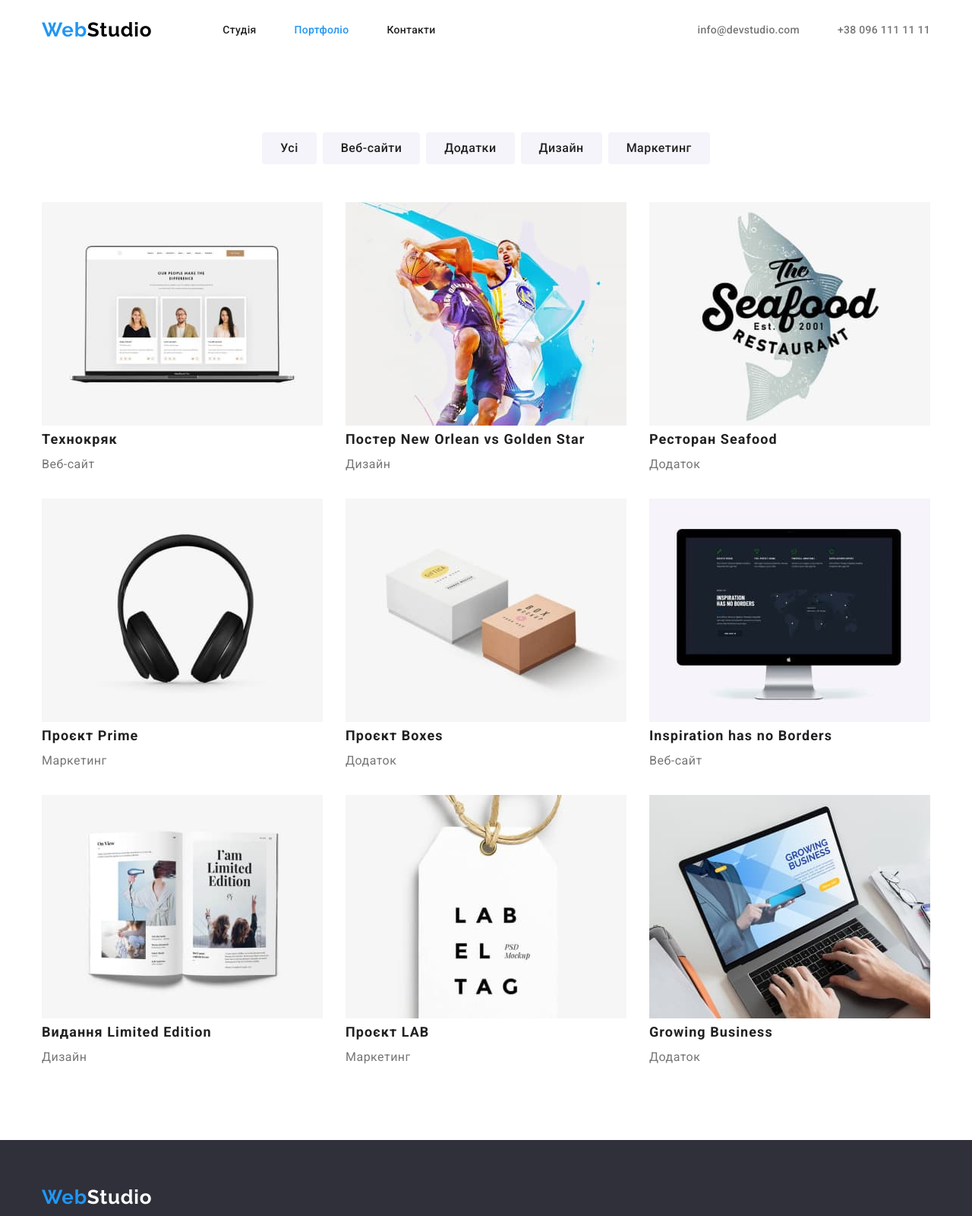
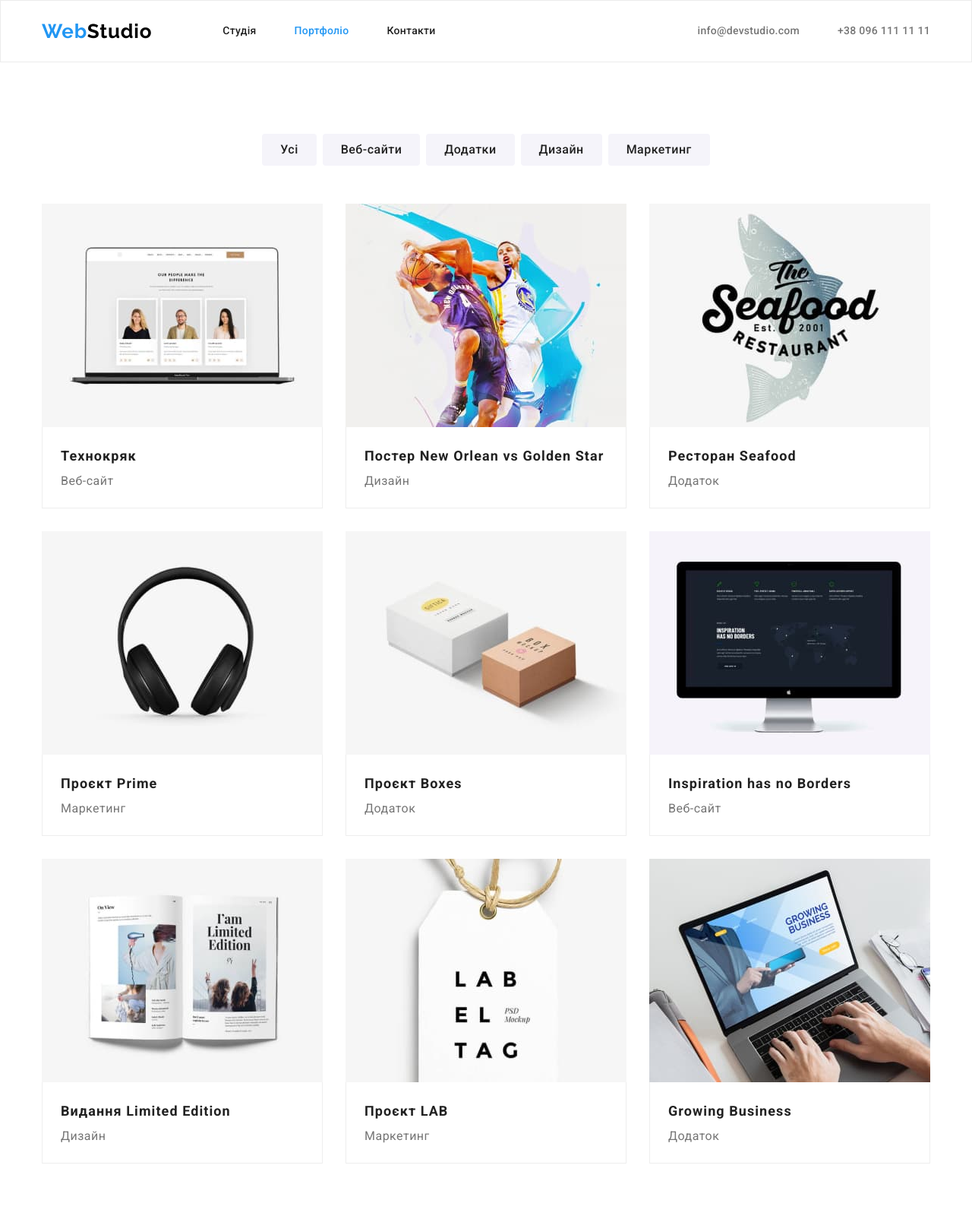
Before and after one commit to AlexanderShevchenko112/goit-markup-hw-03, a plain HTML site: page portfolio.html in a window 1280 px wide. Shown: the top 1600 px of the page at 76% size. Drawn offline with nearby package versions, Linux system fonts and the light colour scheme.

Commit message:
допрацював ДЗ

```diff
--- a/css/styles.css
+++ b/css/styles.css
@@ -7,6 +7,8 @@
   --bgc: #2f303a;
   --contacts-color: rgba(255, 255, 255, 0.6);
   --filter-btn-bgc: #f5f4fa;
+  --header-border-color: #ececec;
+  --item-block-border: #eeeeee;
 }
 
 body {
@@ -55,8 +57,7 @@ img {
 }
 
 .header {
-  padding-top: 24px;
-  padding-bottom: 25px;
+  border: 1px solid var(--header-border-color);
 }
 
 .header-list {
@@ -95,11 +96,14 @@ img {
 }
 
 .header-link {
+  display: block;
   font-weight: 500;
   font-size: 14px;
   line-height: 1.14;
   letter-spacing: 0.02em;
   color: var(--title-color);
+  padding-top: 32px;
+  padding-bottom: 32px;
 }
 
 .header-link:hover,
@@ -108,21 +112,27 @@ img {
 }
 
 .header-tel {
+  display: block;
   font-weight: 500;
   font-size: 14px;
   line-height: 1.14;
   letter-spacing: 0.02em;
   color: var(--text-color);
   text-decoration: none;
+  padding-top: 32px;
+  padding-bottom: 32px;
 }
 
 .header-mail {
+  display: block;
   font-weight: 500;
   font-size: 14px;
   line-height: 1.14;
   letter-spacing: 0.02em;
   color: var(--text-color);
   text-decoration: none;
+  padding-top: 32px;
+  padding-bottom: 32px;
 }
 
 .header-mail:hover,
@@ -267,7 +277,6 @@ img {
   line-height: 1.19;
   letter-spacing: 0.03em;
   color: var(--title-color);
-  margin-top: 30px;
 }
 
 .team-member-position {
@@ -275,6 +284,12 @@ img {
   line-height: 1.19;
   letter-spacing: 0.03em;
   margin-top: 10px;
+}
+
+.team-block {
+  padding-top: 30px;
+  padding-bottom: 30px;
+  text-align: center;
 }
 
 .footer {
@@ -293,7 +308,9 @@ img {
   color: var(--first-color);
   margin-bottom: 20px;
 }
-
+.adress {
+  margin-bottom: 9px;
+}
 .adress-item {
   display: block;
   font-style: normal;
@@ -301,7 +318,6 @@ img {
   line-height: 1.71;
   letter-spacing: 0.03em;
   color: var(--first-color);
-  margin-bottom: 9px;
 }
 
 .adress-item:hover,
@@ -318,9 +334,12 @@ img {
   color: var(--contacts-color);
 }
 
+.footer-item-mail {
+  margin-bottom: 9px;
+}
+
 .footer-mail {
   display: block;
-  margin-bottom: 9px;
 }
 
 .footer-mail:hover,
@@ -337,6 +356,7 @@ img {
   display: flex;
   gap: 8px;
   justify-content: center;
+  margin-bottom: 50px;
 }
 
 .filter-btn {
@@ -352,7 +372,6 @@ img {
   border-color: transparent;
   border-radius: 4px;
   padding: 6px 22px;
-  margin-bottom: 50px;
 }
 
 .filter-btn:hover,
@@ -381,3 +400,9 @@ img {
   letter-spacing: 0.03em;
   color: var(--text-color);
 }
+.item-block {
+  padding: 20px 24px;
+  border-bottom: 1px solid var(--item-block-border);
+  border-left: 1px solid var(--item-block-border);
+  border-right: 1px solid var(--item-block-border);
+}
--- a/portfolio.html
+++ b/portfolio.html
@@ -65,8 +65,10 @@
                 width="370"
                 height="294"
               />
+              <div class="item-block">
                 <h2 class="content-title">Технокряк</h2>
                 <p class="content-text">Веб-сайт</p>
+              </div>
             </a>
           </li>
           <li class="content-item">
@@ -77,8 +79,10 @@
                 width="370"
                 height="294"
               />
+              <div class="item-block">
                 <h2 class="content-title">Постер New Orlean vs Golden Star</h2>
                 <p class="content-text">Дизайн</p>
+              </div>
             </a>
           </li>
           <li class="content-item">
@@ -89,8 +93,10 @@
                 width="370"
                 height="294"
               />
+              <div class="item-block">
                 <h2 class="content-title">Ресторан Seafood</h2>
                 <p class="content-text">Додаток</p>
+              </div>
             </a>
           </li>
           <li class="content-item">
@@ -101,8 +107,10 @@
                 width="370"
                 height="294"
               />
+              <div class="item-block">
                 <h2 class="content-title">Проєкт Prime</h2>
                 <p class="content-text">Маркетинг</p>
+              </div>
             </a>
           </li>
           <li class="content-item">
@@ -113,8 +121,10 @@
                 width="370"
                 height="294"
               />
+              <div class="item-block">
                 <h2 class="content-title">Проєкт Boxes</h2>
                 <p class="content-text">Додаток</p>
+              </div>
             </a>
           </li>
           <li class="content-item">
@@ -125,8 +135,10 @@
                 width="370"
                 height="294"
               />
+              <div class="item-block">
                 <h2 class="content-title">Inspiration has no Borders</h2>
                 <p class="content-text">Веб-сайт</p>
+              </div>
             </a>
           </li>
           <li class="content-item">
@@ -137,8 +149,10 @@
                 width="370"
                 height="294"
               />
+              <div class="item-block">
                 <h2 class="content-title">Видання Limited Edition</h2>
                 <p class="content-text">Дизайн</p>
+              </div>
             </a>
           </li>
           <li class="content-item">
@@ -149,8 +163,10 @@
                 width="370"
                 height="294"
               />
+              <div class="item-block">
                 <h2 class="content-title">Проєкт LAB</h2>
                 <p class="content-text">Маркетинг</p>
+              </div>
             </a>
           </li>
           <li class="content-item">
@@ -161,8 +177,10 @@
                 width="370"
                 height="294"
               />
+              <div class="item-block">
                 <h2 class="content-title">Growing Business</h2>
                 <p class="content-text">Додаток</p>
+              </div>
             </a>
           </li>
         </ul>
```
Also changed, not shown: index.html (+10 -2 lines). Lines whose indentation alone changed are shown as unchanged.
